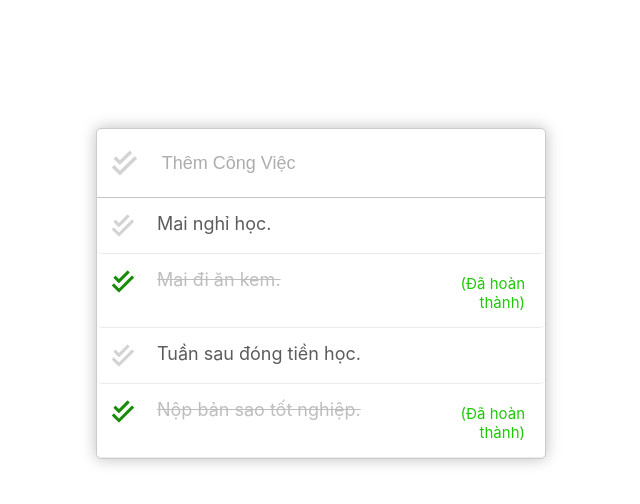
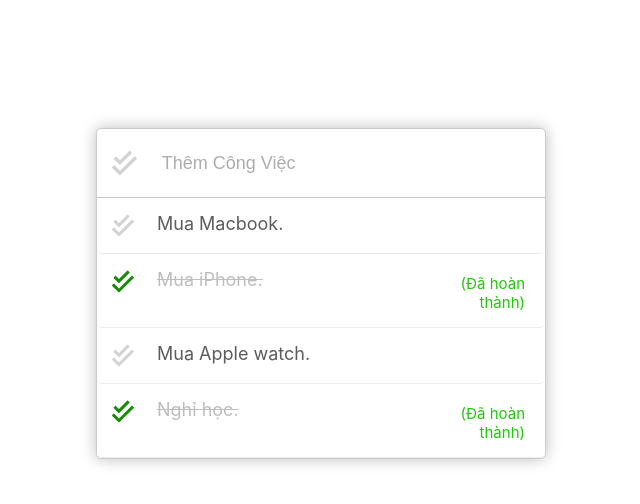
Before and after one commit to ninhnguyen375/TodoList, a React (Create React App) app: page / in a window 1280 px wide. Shown: the top 504 px of the page, without its empty margins (319-959 px from the left). Built offline with nearby package versions, Linux system fonts and the light colour scheme.

Commit message:
update App.js

```diff
--- a/src/App.js
+++ b/src/App.js
@@ -8,10 +8,10 @@
     this.state = {
       newItem: '',
       todoItems:[
-        { title: 'Mai nghỉ học.', isComplete: false},
-        { title: 'Mai đi ăn kem.', isComplete: true},
-        { title: 'Tuần sau đóng tiền học.', isComplete: false},
-        { title: 'Nộp bản sao tốt nghiệp.', isComplete: true}
+        { title: 'Mua Macbook.', isComplete: false},
+        { title: 'Mua iPhone.', isComplete: true},
+        { title: 'Mua Apple watch.', isComplete: false},
+        { title: 'Nghỉ học.', isComplete: true}
       ]
     }
     this.onKeyUp = this.onKeyUp.bind(this);
```
